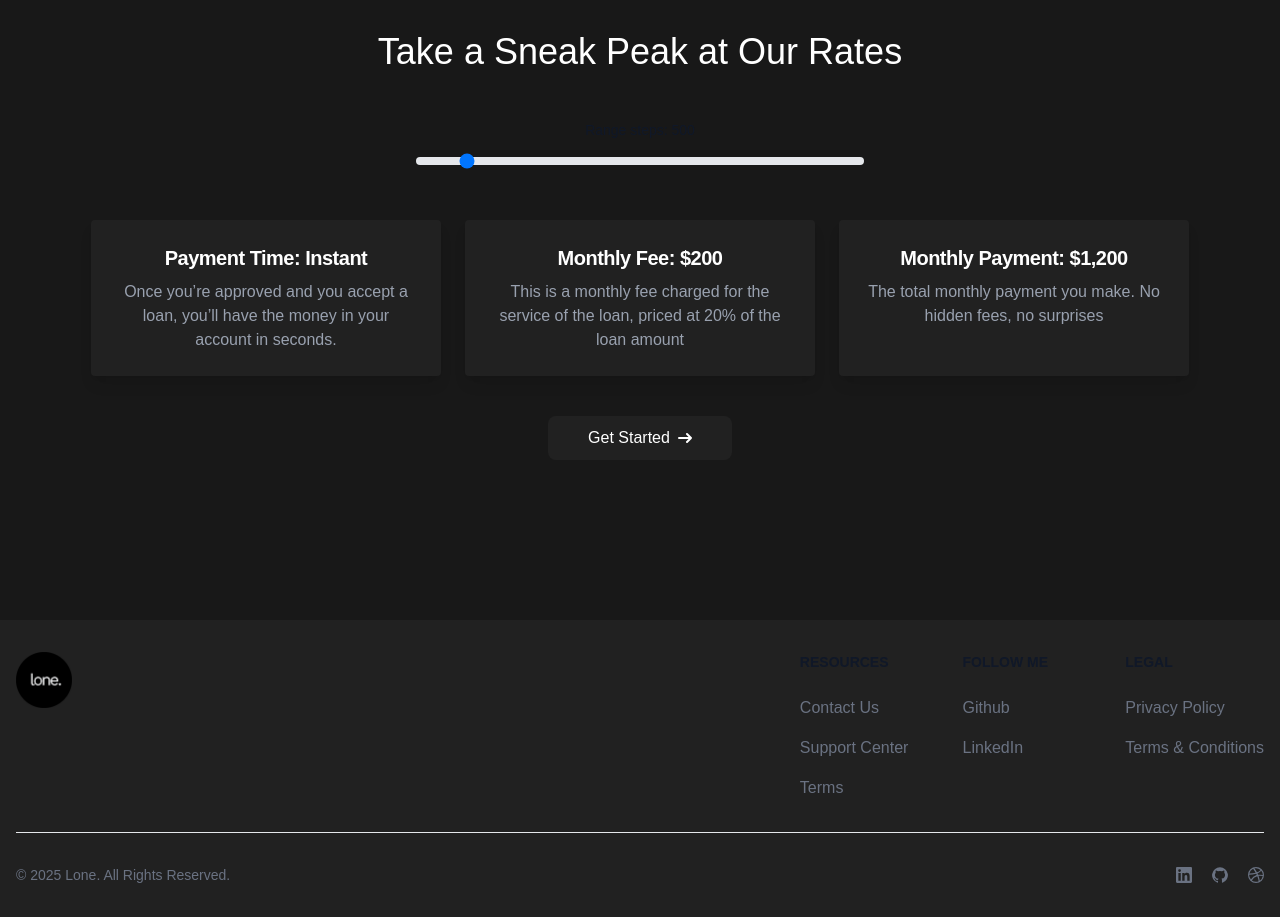
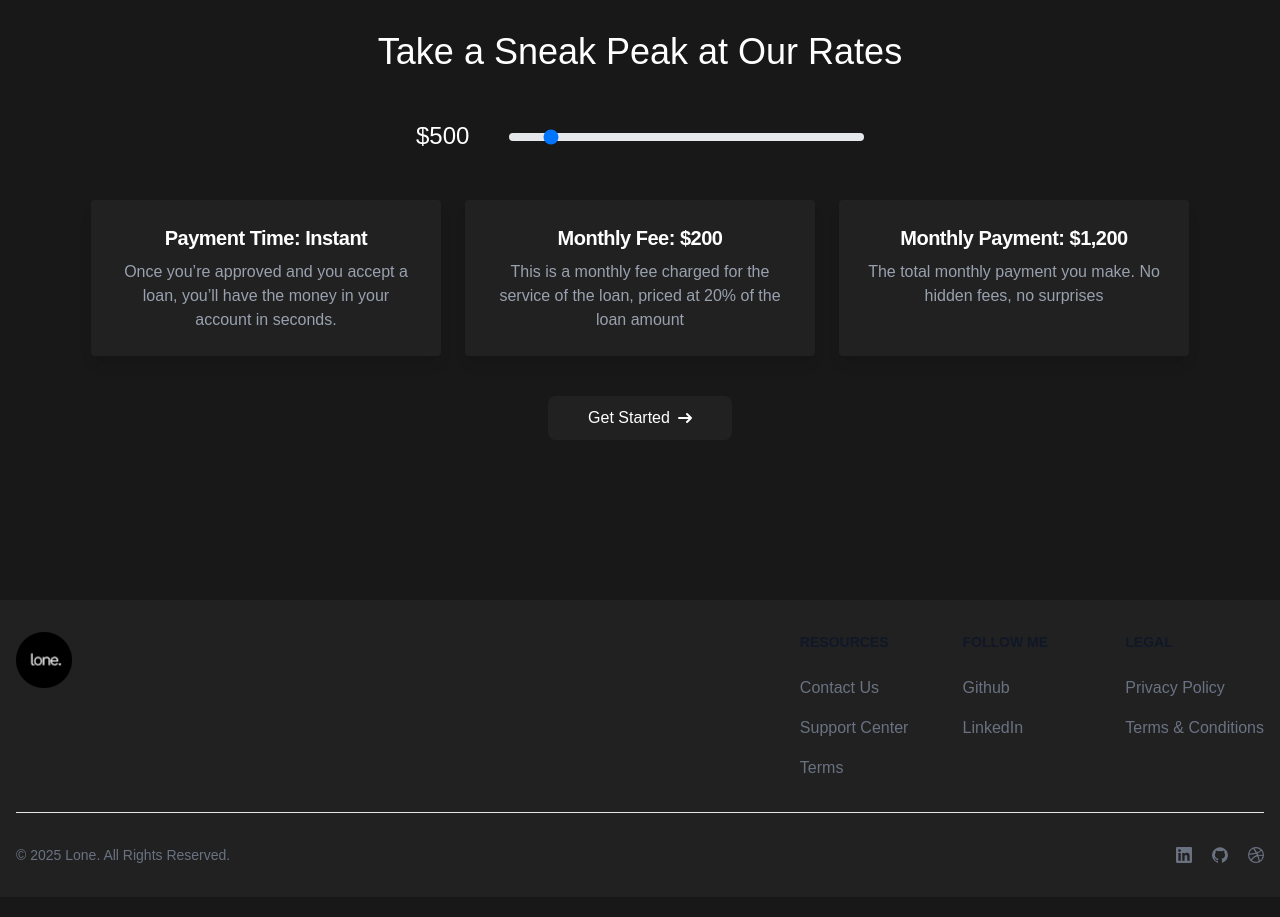
Before and after one commit to hakeem-jc/lone_2.0, a Next.js app: page / in a window 1280 px wide. Shown: the part 2960-3877 px from the top of the page. Built offline with nearby package versions, Linux system fonts and the light colour scheme.

Commit message:
feat: Update slider

```diff
--- a/app/components/ui/Slider.tsx
+++ b/app/components/ui/Slider.tsx
@@ -5,10 +5,12 @@ const Slider = () => {
   const [value, setValue] = useState(500); // default value
 
   return (
-    <div className="w-full">
-      <label htmlFor="steps-range" className="block mb-2 text-sm font-medium text-gray-900 dark:text-white">
-        Range steps: {value}
+    <div className="w-full flex gap-10 items-center">
+      <label htmlFor="steps-range" className="block text-2xl font-medium text-white">
+        ${value}
       </label>
+
+      <div className='flex-grow'>
         <input
           id="steps-range"
           type="range"
@@ -20,6 +22,7 @@ const Slider = () => {
           className="w-full h-2 bg-gray-200 rounded-lg appearance-none cursor-pointer dark:bg-gray-700"
         />
       </div>
+    </div>
   );
 }
 
```
Lines whose indentation alone changed are shown as unchanged.
